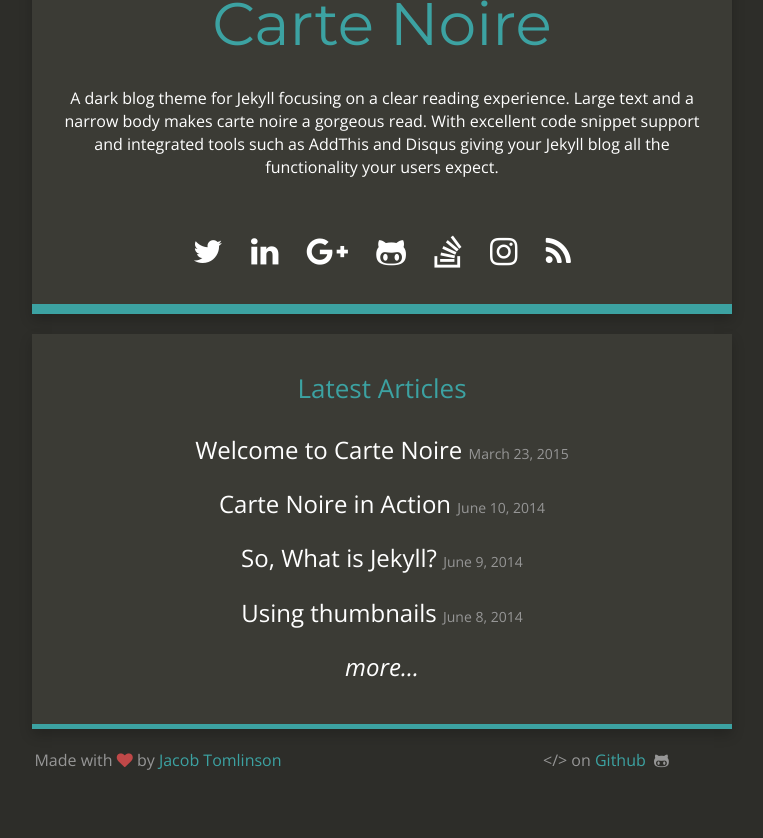
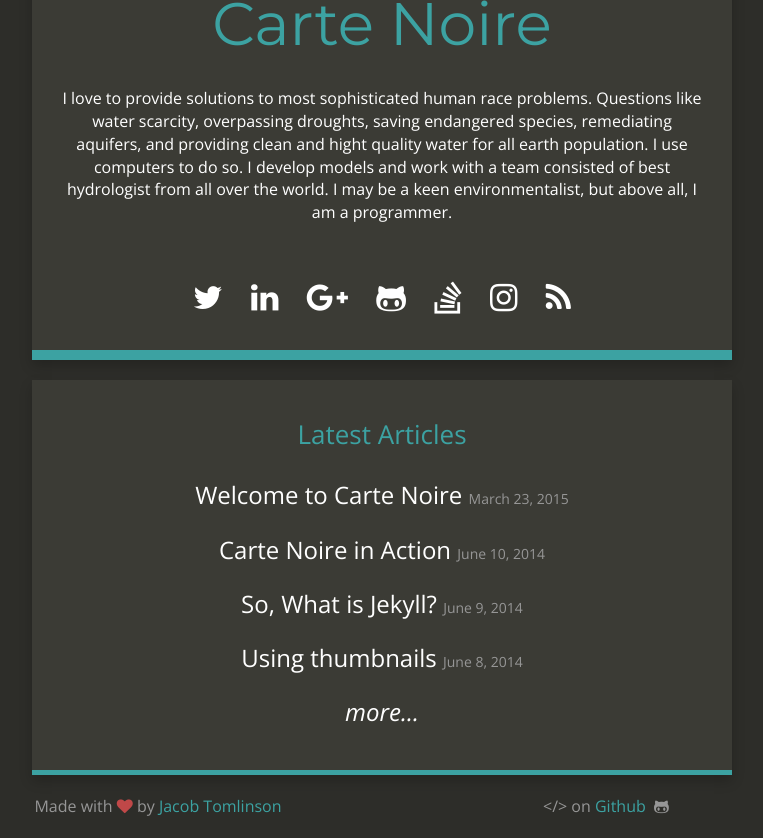
Before and after one commit to anonymoustafa/anonymostafa.github.io, a Jekyll site: the page built from index.html, in a window 1280 px wide, cut to the strip 174-1012 px from the top of the page. Shown: the whole strip, without its empty margins (258-1021 px from the left). Built offline with Jekyll 4.4.1, drawn with Linux system fonts in a browser that asks for light colours; nearby versions of some CDN libraries; before the commit the page ends 966 px from its top, so only the background shows below that.

Commit message:
adding some intro

```diff
--- a/_config.yml
+++ b/_config.yml
@@ -3,8 +3,9 @@ title: "Carte Noire"
 email: jacob@jacobtomlinson.co.uk
 description: "The Environmentalist"
 baseurl: ""
-url: "http://carte-noire.jacobtomlinson.co.uk/"
-title_description: "A dark blog theme for Jekyll focusing on a clear reading experience. Large text and a narrow body makes carte noire a gorgeous read. With excellent code snippet support and integrated tools such as AddThis and Disqus giving your Jekyll blog all the functionality your users expect."
+url: "http://mostafaramezani.com/"
+title_description: "I love to provide solutions to most sophisticated human race problems. Questions like water scarcity, overpassing droughts, saving endangered species, remediating aquifers, and providing clean and hight quality water for all earth population. I use computers to do so. I develop models and work with a team consisted of best hydrologist from all over the world. I may be a keen environmentalist, but above all, I am a programmer."
+
 title_image: "https://www.gravatar.com/avatar/00000000000000000000000000000000?s=500&d=mm"
 google_analytics: "UA-20365477-4"
 disqus_account: cartenoire
```
